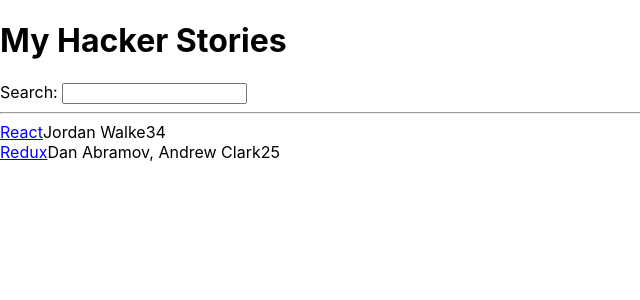
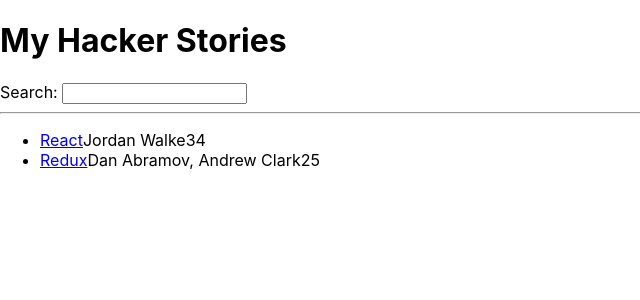
Before and after one commit to matheusborgmann/hacker-stories, a React (Create React App) app: page / in a window 1280 px wide. Shown: the top 300 px of the page, without its empty margins (0-640 px from the left). Built offline with nearby package versions, Linux system fonts and the light colour scheme.

Commit message:
Handler Function in JSX

```diff
--- a/src/App.js
+++ b/src/App.js
@@ -19,30 +19,37 @@
   },
 ];
 
-const App = () => (
+const App = () => {
+  const handleChange = (event) => {
+    console.log(event.target.value);
+  };
+  return (
     <div>
       <h1>My Hacker Stories</h1>
 
       <label htmlFor="search">Search: </label>
-    <input id="search" type="text" />
+      <input id="search" type="text" onChange={handleChange} />
 
       <hr />
 
       <List />
     </div>
   );
+};
 
-
-const List = () =>
-  list.map((item) => (
-    <div key={item.objectID}>
+const List = () => (
+  <ul>
+    {list.map((item) => (
+      <li key={item.objectID}>
         <span>
           <a href={item.url}>{item.title}</a>
         </span>
         <span>{item.author}</span>
         <span>{item.num_comments}</span>
         <span>{item.points}</span>
-    </div>
-  ));
+      </li>
+    ))}
+  </ul>
+);
 
 export default App;
```
Lines whose indentation alone changed are shown as unchanged.
